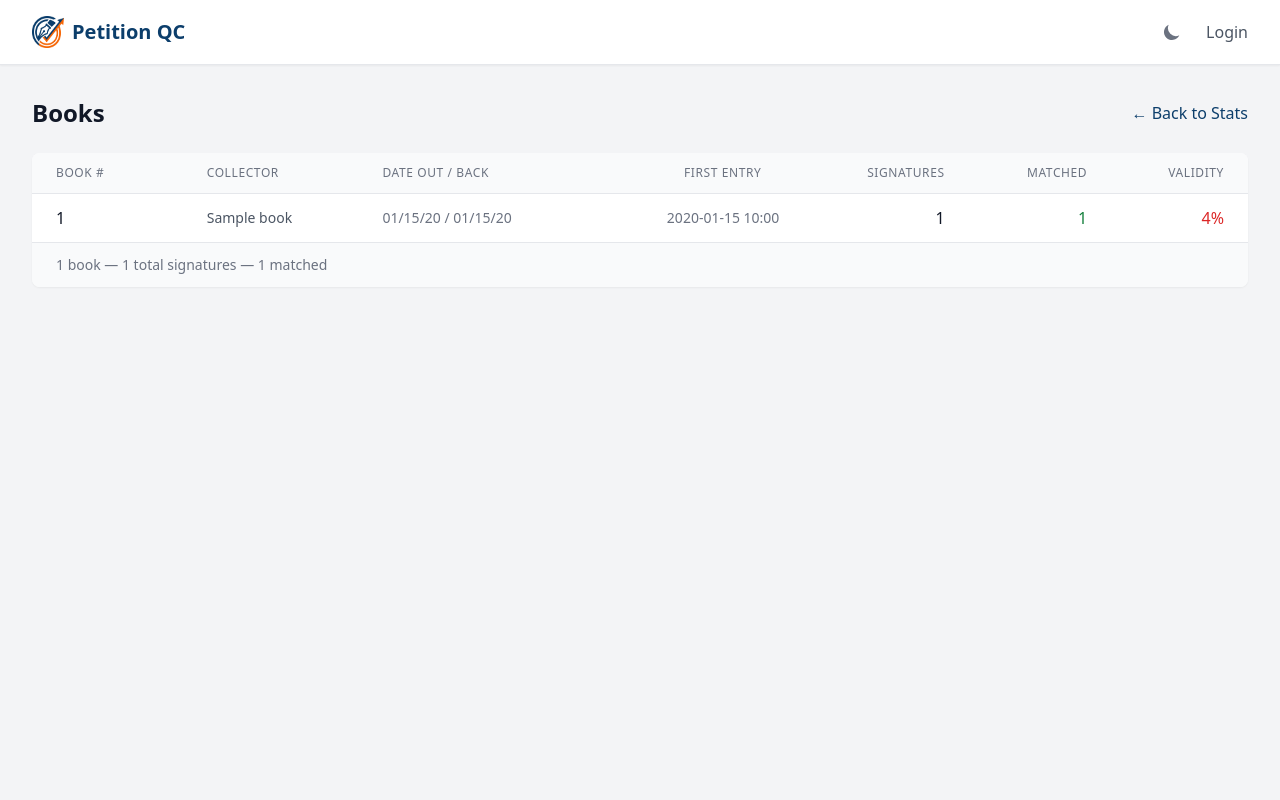
After one commit to ohvoice-adam/petition-qc, a Python web app: template app/templates/stats/books.html in a window 1280 px wide. The commit adds this page. Run offline with Jinja, Linux system fonts and the light colour scheme; the template is opened without the code that fills it: most values are stand-ins (such as "Sample title", 1, 10 or a date in 2020); some libraries are stand-ins or nearby versions.

Commit message:
Add per-book stats page with signature counts and validity rate
New page at /stats/books listing every book with:
- Book number (sorted numerically by default, descending)
- Collector name
- Date out / date back
- First entry timestamp (sortable)
- Total signatures entered
- Matched (person-match) count
- Validity rate % (color-coded: green ≥75%, yellow ≥50%, red <50%)

Sort toggles on Book # and First Entry column headers via ?sort=&dir=
query params. Footer row shows aggregate totals. Linked from the
stats overview page.

Co-Authored-By: Claude Sonnet 4.6 <noreply@anthropic.com>

```diff
--- /dev/null
+++ b/app/templates/stats/books.html
@@ -0,0 +1,124 @@
+{% extends "base.html" %}
+
+{% block title %}Book Stats - Petition QC{% endblock %}
+
+{% macro sort_link(col, label) %}
+{% set active = sort == col %}
+{% set next_dir = 'asc' if (active and direction == 'desc') else 'desc' %}
+<a href="{{ url_for('stats.books', sort=col, dir=next_dir) }}"
+   class="inline-flex items-center gap-1 group {% if active %}text-gray-900 dark:text-white{% else %}text-gray-500 dark:text-gray-400 hover:text-gray-700 dark:hover:text-gray-200{% endif %}">
+    {{ label }}
+    {% if active %}
+        {% if direction == 'asc' %}
+        <svg class="w-3.5 h-3.5" fill="none" stroke="currentColor" viewBox="0 0 24 24">
+            <path stroke-linecap="round" stroke-linejoin="round" stroke-width="2" d="M5 15l7-7 7 7"/>
+        </svg>
+        {% else %}
+        <svg class="w-3.5 h-3.5" fill="none" stroke="currentColor" viewBox="0 0 24 24">
+            <path stroke-linecap="round" stroke-linejoin="round" stroke-width="2" d="M19 9l-7 7-7-7"/>
+        </svg>
+        {% endif %}
+    {% else %}
+    <svg class="w-3.5 h-3.5 opacity-0 group-hover:opacity-50" fill="none" stroke="currentColor" viewBox="0 0 24 24">
+        <path stroke-linecap="round" stroke-linejoin="round" stroke-width="2" d="M19 9l-7 7-7-7"/>
+    </svg>
+    {% endif %}
+</a>
+{% endmacro %}
+
+{% block content %}
+<div class="space-y-6">
+    <div class="flex items-center justify-between">
+        <h1 class="text-2xl font-bold">Books</h1>
+        <a href="{{ url_for('stats.index') }}" class="text-navy-600 dark:text-navy-400 hover:text-navy-800 dark:hover:text-navy-300">
+            &larr; Back to Stats
+        </a>
+    </div>
+
+    <div class="bg-white dark:bg-gray-800 rounded-lg overflow-hidden shadow-sm">
+        <table class="min-w-full divide-y divide-gray-200 dark:divide-gray-700">
+            <thead class="bg-gray-50 dark:bg-gray-900">
+                <tr>
+                    <th class="px-6 py-3 text-left text-xs font-medium uppercase tracking-wider">
+                        {{ sort_link('book_number', 'Book #') }}
+                    </th>
+                    <th class="px-6 py-3 text-left text-xs font-medium text-gray-500 dark:text-gray-400 uppercase tracking-wider">
+                        Collector
+                    </th>
+                    <th class="px-6 py-3 text-left text-xs font-medium text-gray-500 dark:text-gray-400 uppercase tracking-wider">
+                        Date Out / Back
+                    </th>
+                    <th class="px-6 py-3 text-right text-xs font-medium uppercase tracking-wider">
+                        {{ sort_link('entry_time', 'First Entry') }}
+                    </th>
+                    <th class="px-6 py-3 text-right text-xs font-medium text-gray-500 dark:text-gray-400 uppercase tracking-wider">
+                        Signatures
+                    </th>
+                    <th class="px-6 py-3 text-right text-xs font-medium text-gray-500 dark:text-gray-400 uppercase tracking-wider">
+                        Matched
+                    </th>
+                    <th class="px-6 py-3 text-right text-xs font-medium text-gray-500 dark:text-gray-400 uppercase tracking-wider">
+                        Validity
+                    </th>
+                </tr>
+            </thead>
+            <tbody class="divide-y divide-gray-200 dark:divide-gray-700">
+                {% for book in books %}
+                <tr class="hover:bg-gray-50 dark:hover:bg-gray-700/50">
+                    <td class="px-6 py-3 whitespace-nowrap font-medium">
+                        {{ book.book_number }}
+                    </td>
+                    <td class="px-6 py-3 whitespace-nowrap text-sm text-gray-600 dark:text-gray-300">
+                        {{ book.collector_name }}
+                    </td>
+                    <td class="px-6 py-3 whitespace-nowrap text-sm text-gray-500 dark:text-gray-400">
+                        {% if book.date_out %}{{ book.date_out.strftime('%m/%d/%y') }}{% else %}—{% endif %}
+                        /
+                        {% if book.date_back %}{{ book.date_back.strftime('%m/%d/%y') }}{% else %}—{% endif %}
+                    </td>
+                    <td class="px-6 py-3 whitespace-nowrap text-right text-sm text-gray-500 dark:text-gray-400">
+                        {% if book.first_entry_at %}
+                            {{ book.first_entry_at.strftime('%Y-%m-%d %H:%M') }}
+                        {% else %}
+                            —
+                        {% endif %}
+                    </td>
+                    <td class="px-6 py-3 whitespace-nowrap text-right font-medium">
+                        {{ "{:,}".format(book.total_signatures) }}
+                    </td>
+                    <td class="px-6 py-3 whitespace-nowrap text-right text-green-700 dark:text-green-400 font-medium">
+                        {{ "{:,}".format(book.matched_count) }}
+                    </td>
+                    <td class="px-6 py-3 whitespace-nowrap text-right">
+                        {% if book.total_signatures > 0 %}
+                        <span class="font-medium
+                            {% if book.validity_rate >= 75 %}text-green-700 dark:text-green-400
+                            {% elif book.validity_rate >= 50 %}text-yellow-600 dark:text-yellow-400
+                            {% else %}text-red-600 dark:text-red-400{% endif %}">
+                            {{ book.validity_rate }}%
+                        </span>
+                        {% else %}
+                        <span class="text-gray-400">—</span>
+                        {% endif %}
+                    </td>
+                </tr>
+                {% else %}
+                <tr>
+                    <td colspan="7" class="px-6 py-8 text-center text-gray-500 dark:text-gray-400">
+                        No books have been entered yet.
+                    </td>
+                </tr>
+                {% endfor %}
+            </tbody>
+        </table>
+
+        {% if books %}
+        <div class="px-6 py-3 bg-gray-50 dark:bg-gray-900 border-t border-gray-200 dark:border-gray-700 text-sm text-gray-500 dark:text-gray-400">
+            {{ books|length }} book{% if books|length != 1 %}s{% endif %} &mdash;
+            {{ "{:,}".format(books|sum(attribute='total_signatures')) }} total signatures &mdash;
+            {{ "{:,}".format(books|sum(attribute='matched_count')) }} matched
+        </div>
+        {% endif %}
+    </div>
+</div>
+{% endblock %}
--- a/app/templates/stats/index.html
+++ b/app/templates/stats/index.html
@@ -7,6 +7,9 @@
     <div class="flex items-center justify-between">
         <h1 class="text-2xl font-bold">Verification Progress</h1>
         <div class="space-x-4">
+            <a href="{{ url_for('stats.books') }}" class="text-navy-600 dark:text-navy-400 hover:text-navy-800 dark:hover:text-navy-300">
+                Books
+            </a>
             <a href="{{ url_for('stats.enterers') }}" class="text-navy-600 dark:text-navy-400 hover:text-navy-800 dark:hover:text-navy-300">
                 Enterer Stats
             </a>
```
Also changed, not shown: app/routes/stats.py (+22 -1 lines), app/services/stats.py (+60 -0 lines).
